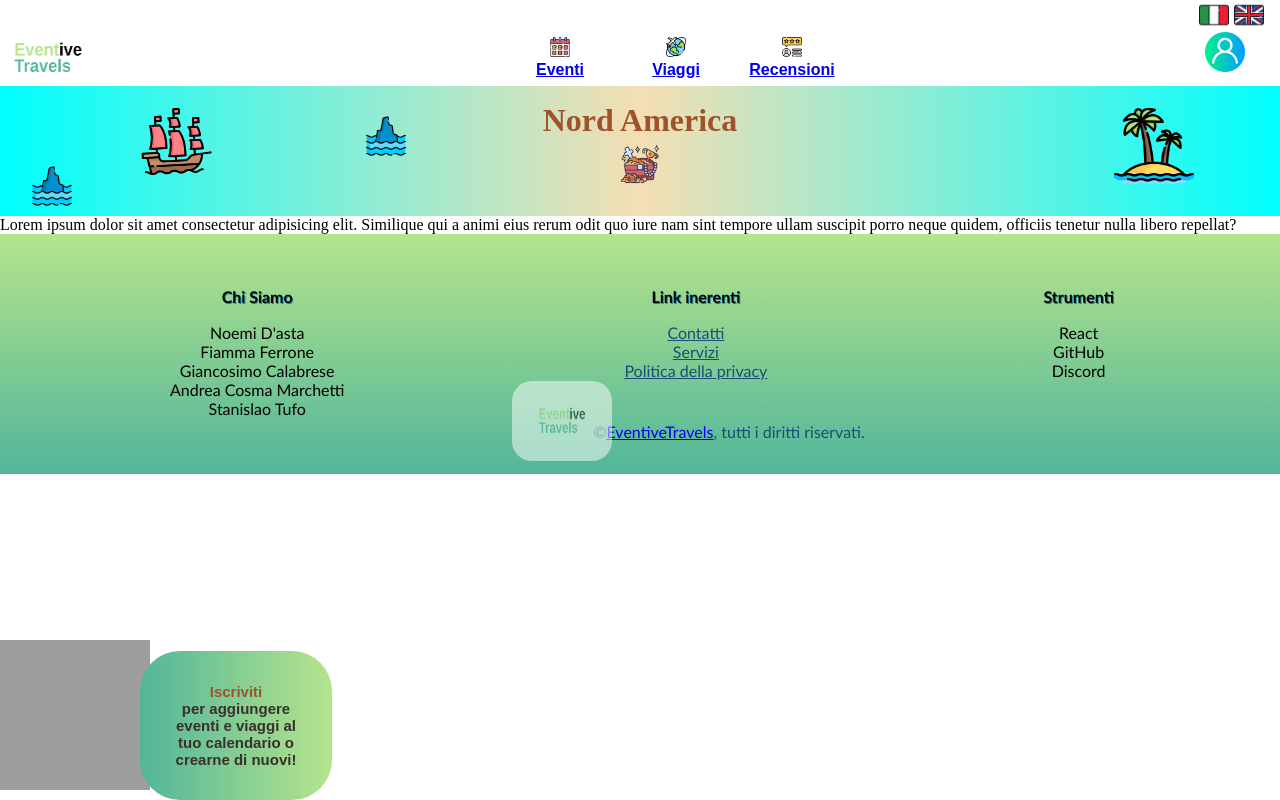
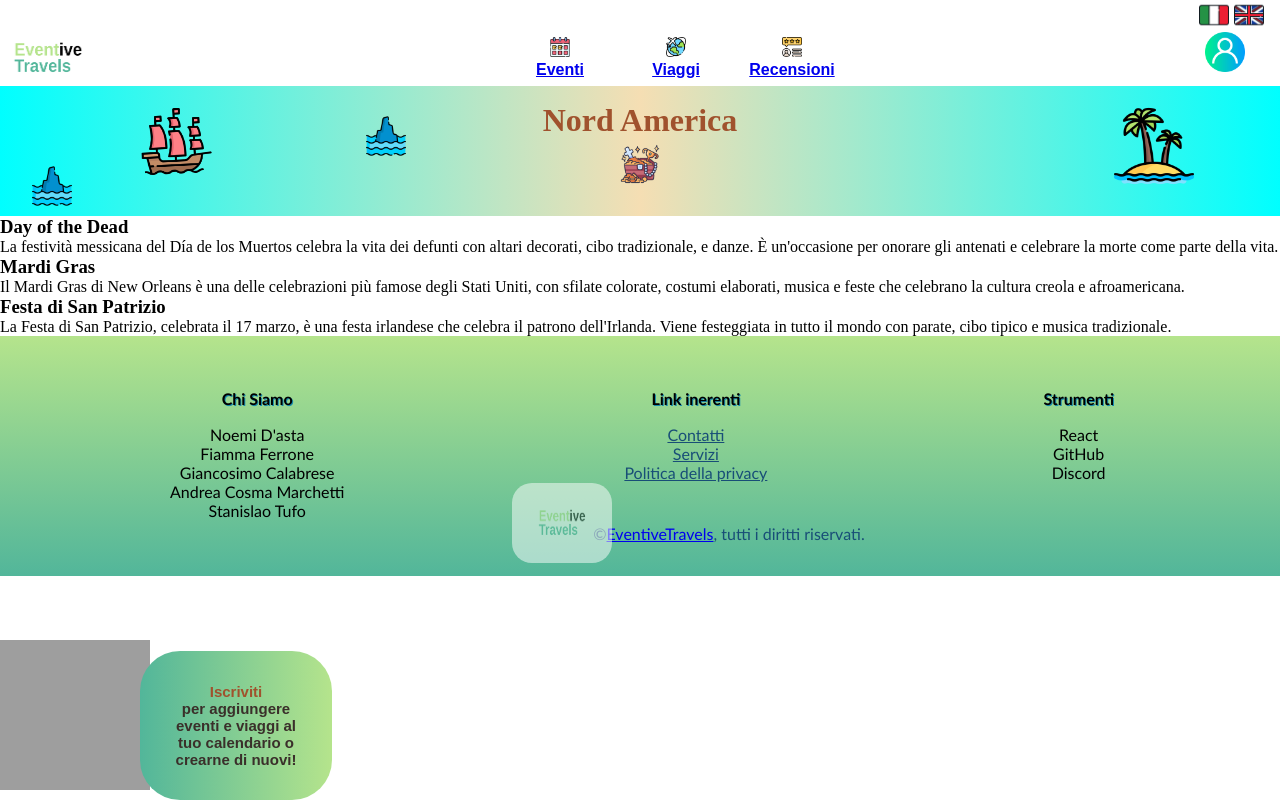
Before and after one commit to develhope/FS30-Team2-Project2, a React (Vite) app: page /Namerica in a window 1280 px wide. Built offline with nearby package versions, Linux system fonts and the light colour scheme; grey boxes are pictures that could not be loaded.

Commit message:
fix namerica

```diff
--- a/src/pages/continenti/Namerica.jsx
+++ b/src/pages/continenti/Namerica.jsx
@@ -7,18 +7,14 @@ export function Namerica() {
   return (
     <>
       <Animation textEng={"North America"} textIt={"Nord America"} />
-      <p>
-        Lorem ipsum dolor sit amet consectetur adipisicing elit. Similique qui a
-        animi eius rerum odit quo iure nam sint tempore ullam suscipit porro
-        neque quidem, officiis tenetur nulla libero repellat?
-      </p>
-      {/* <div>
+
+      <div>
         {eventi
           .filter((evento) => evento.continente === "Nord America")
-          .map((evento, index) => {
-            <EventsArray evento={evento} key={index} />;
-          })}
-      </div> */}
+          .map((evento, index) => (
+            <EventsArray evento={evento} key={index} />
+          ))}
+      </div>
     </>
   );
 }
```
